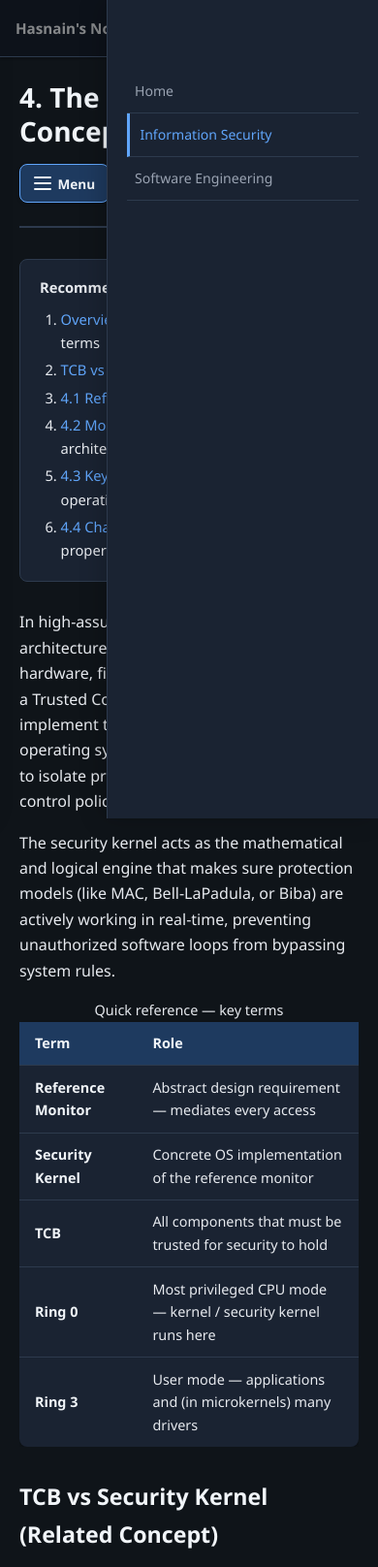
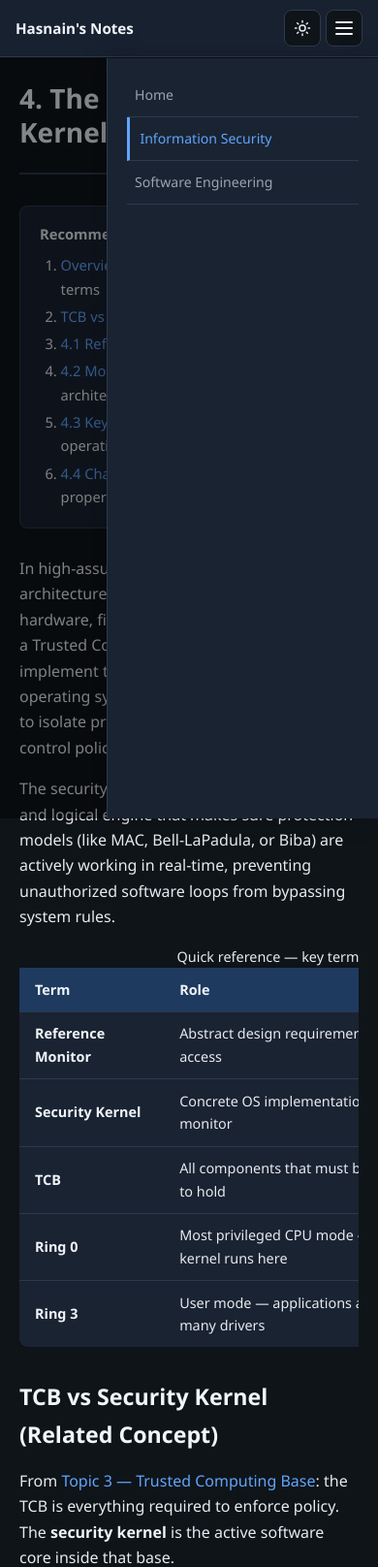
Before and after one commit to Hasnain-Nasir/CS_Notes, a PHP site: page /info-sec/topics/04-security-kernel.html in a window 390 px wide, after a click that opens the changed part. Shown: the top 1616 px of the page at 97% size. Run offline with PHP 8.4, Linux system fonts and the light colour scheme.

Commit message:
Make some improvements after initilization

```diff
--- a/assets/css/notes.css
+++ b/assets/css/notes.css
@@ -23,6 +23,7 @@
   --badge-soon-bg: #eef1f6;
   --badge-soon-text: #64748b;
   --radius: 8px;
+  --global-header-height: 3.5rem;
   --font-sans: "Segoe UI", system-ui, -apple-system, BlinkMacSystemFont, "Helvetica Neue", Arial, sans-serif;
   --font-mono: "Cascadia Code", "Fira Code", Consolas, monospace;
   --max-width: 72ch;
@@ -98,8 +99,9 @@ body {
   max-width: calc(var(--max-width) + 5rem);
 }
 
-/* Header */
+/* Header — index/book pages (stacked title + subtitle) */
 .site-header {
+  display: block;
   margin-bottom: 2rem;
   padding-bottom: 1.5rem;
   border-bottom: 2px solid var(--border);
@@ -110,6 +112,20 @@ body {
   font-size: 1.75rem;
   color: var(--heading);
   line-height: 1.25;
+}
+
+/* Topic pages — title + Sections button on one row */
+.page-wrapper .site-header {
+  display: flex;
+  align-items: flex-start;
+  justify-content: space-between;
+  gap: 1rem;
+}
+
+.page-wrapper .site-header h1 {
+  margin: 0;
+  flex: 1;
+  min-width: 0;
 }
 
 .topic-meta {
@@ -125,9 +141,10 @@ body {
 .header-actions {
   display: flex;
   align-items: center;
-  gap: 1rem;
-  margin-top: 1rem;
-  flex-wrap: wrap;
+  gap: 0.75rem;
+  margin-top: 0;
+  flex-shrink: 0;
+  flex-wrap: nowrap;
 }
 
 /* Theme toggle */
@@ -146,6 +163,40 @@ body {
   transition: background 0.15s, border-color 0.15s;
 }
 
+.theme-toggle--icon {
+  padding: 0.45rem;
+  min-width: 2.35rem;
+  min-height: 2.35rem;
+  justify-content: center;
+}
+
+.theme-toggle-icon {
+  display: inline-flex;
+  align-items: center;
+  justify-content: center;
+  line-height: 0;
+}
+
+.theme-toggle-icon svg {
+  display: block;
+}
+
+.theme-toggle.is-dark .icon-sun {
+  display: block;
+}
+
+.theme-toggle.is-dark .icon-moon {
+  display: none;
+}
+
+.theme-toggle:not(.is-dark) .icon-sun {
+  display: none;
+}
+
+.theme-toggle:not(.is-dark) .icon-moon {
+  display: block;
+}
+
 .theme-toggle:hover {
   background: var(--accent-soft);
   border-color: var(--accent);
@@ -437,7 +488,13 @@ blockquote.def .term {
 /* Tables */
 .table-wrap {
   overflow-x: auto;
+  -webkit-overflow-scrolling: touch;
   margin: 1rem 0 1.5rem;
+  max-width: 100%;
+}
+
+.table-wrap table {
+  min-width: 520px;
 }
 
 table {
@@ -1096,7 +1133,7 @@ body.nav-menu-open {
 
   body.has-toc-nav .header-actions,
   .page-wrapper.has-toc-nav .header-actions {
-    flex-wrap: wrap;
+    flex-wrap: nowrap;
   }
 
   html {
@@ -1152,11 +1189,14 @@ pre.diagram-flow {
   display: flex;
   flex-direction: column;
   min-height: 100vh;
+  padding-top: var(--global-header-height);
 }
 
 .global-header {
-  position: sticky;
+  position: fixed;
   top: 0;
+  left: 0;
+  right: 0;
   z-index: 1100;
   background: color-mix(in srgb, var(--bg-elevated) 94%, transparent);
   backdrop-filter: blur(10px);
@@ -1218,6 +1258,7 @@ pre.diagram-flow {
 .global-header-actions {
   display: flex;
   align-items: center;
+  gap: 0.35rem;
   flex-shrink: 0;
 }
 
@@ -1227,8 +1268,8 @@ pre.diagram-flow {
   justify-content: center;
   gap: 0.4rem;
   min-height: 2.35rem;
+  min-width: 2.35rem;
   padding: 0.4rem 0.75rem;
-  margin-left: auto;
   border: 1px solid var(--border);
   border-radius: var(--radius);
   background: var(--bg);
@@ -1237,12 +1278,20 @@ pre.diagram-flow {
   font-size: 0.82rem;
   font-weight: 600;
   cursor: pointer;
+  flex-shrink: 0;
+}
+
+.site-nav-toggle--icon {
+  padding: 0.45rem;
 }
 
 .site-nav-backdrop {
   display: none;
   position: fixed;
-  inset: 0;
+  left: 0;
+  right: 0;
+  bottom: 0;
+  top: var(--global-header-height);
   z-index: 1099;
   background: rgba(0, 0, 0, 0.45);
   border: none;
@@ -1354,23 +1428,30 @@ body.site-menu-open {
     max-width: 100%;
   }
 
+  .global-header-actions {
+    margin-left: auto;
+  }
+
+  .global-header-inner {
+    gap: 0.5rem;
+  }
+
   .site-nav-toggle {
     display: inline-flex;
   }
 
   .global-nav {
     position: fixed;
-    top: 0;
+    top: var(--global-header-height);
     right: 0;
     z-index: 1101;
     flex-direction: column;
     align-items: stretch;
     gap: 0;
     width: min(88vw, 280px);
-    height: 100vh;
-    height: 100dvh;
+    height: calc(100dvh - var(--global-header-height));
     margin: 0;
-    padding: 4.5rem 1.25rem 1.5rem;
+    padding: 1rem 1.25rem 1.5rem;
     background: var(--bg-elevated);
     border-left: 1px solid var(--border);
     box-shadow: -4px 0 24px rgba(0, 0, 0, 0.2);
@@ -1399,8 +1480,44 @@ body.site-menu-open {
     padding-left: 0.65rem;
   }
 
-  .global-header-actions {
-    order: 3;
+  body.has-toc-nav .sidebar.toc,
+  .page-wrapper.has-toc-nav .sidebar.toc {
+    position: fixed;
+    top: var(--global-header-height);
+    left: 0;
+    z-index: 1095;
+    width: min(88vw, 300px);
+    max-width: 300px;
+    height: calc(100dvh - var(--global-header-height));
+    max-height: calc(100dvh - var(--global-header-height));
+    margin: 0;
+    border-right: 1px solid var(--border);
+    border-bottom: none;
+    transform: translateX(-100%);
+    visibility: hidden;
+    pointer-events: none;
+    transition: transform 0.25s ease, visibility 0.25s ease;
+    box-shadow: 4px 0 24px rgba(0, 0, 0, 0.15);
+    overflow-y: auto;
+    padding-top: 1rem;
+  }
+
+  body.has-toc-nav .sidebar.toc.is-open,
+  .page-wrapper.has-toc-nav .sidebar.toc.is-open {
+    transform: translateX(0);
+    visibility: visible;
+    pointer-events: auto;
+  }
+
+  .nav-backdrop {
+    z-index: 1094;
+    top: var(--global-header-height);
+    height: calc(100dvh - var(--global-header-height));
+  }
+
+  .site-nav-backdrop {
+    top: var(--global-header-height);
+    height: calc(100dvh - var(--global-header-height));
   }
 
   .global-footer-grid {
--- a/assets/js/site-nav.js
+++ b/assets/js/site-nav.js
@@ -53,14 +53,14 @@
 
     var toggle = document.createElement("button");
     toggle.type = "button";
-    toggle.className = "site-nav-toggle";
+    toggle.className = "site-nav-toggle site-nav-toggle--icon";
     toggle.setAttribute("aria-expanded", "false");
     toggle.setAttribute("aria-controls", "global-nav");
     toggle.setAttribute("aria-label", "Open site menu");
     toggle.innerHTML =
       '<span class="nav-toggle-icon" aria-hidden="true">' +
       '<span class="nav-toggle-bar"></span><span class="nav-toggle-bar"></span><span class="nav-toggle-bar"></span>' +
-      '</span><span class="nav-toggle-label">Menu</span>';
+      "</span>";
 
     var nav = document.createElement("nav");
     nav.className = "global-nav";
@@ -80,13 +80,17 @@
 
     var themeBtn = document.createElement("button");
     themeBtn.type = "button";
-    themeBtn.className = "theme-toggle";
+    themeBtn.className = "theme-toggle theme-toggle--icon";
     themeBtn.setAttribute("aria-pressed", "false");
-    themeBtn.innerHTML = '<span class="theme-toggle-label">Dark mode</span>';
+    themeBtn.innerHTML =
+      '<span class="theme-toggle-icon" aria-hidden="true">' +
+      '<svg class="icon-sun" xmlns="http://www.w3.org/2000/svg" width="18" height="18" viewBox="0 0 24 24" fill="none" stroke="currentColor" stroke-width="2" stroke-linecap="round" stroke-linejoin="round"><circle cx="12" cy="12" r="4"/><path d="M12 2v2M12 20v2M4.93 4.93l1.41 1.41M17.66 17.66l1.41 1.41M2 12h2M20 12h2M4.93 19.07l1.41-1.41M17.66 6.34l1.41-1.41"/></svg>' +
+      '<svg class="icon-moon" xmlns="http://www.w3.org/2000/svg" width="18" height="18" viewBox="0 0 24 24" fill="none" stroke="currentColor" stroke-width="2" stroke-linecap="round" stroke-linejoin="round"><path d="M21 12.79A9 9 0 1 1 11.21 3 7 7 0 0 0 21 12.79z"/></svg>' +
+      "</span>";
 
     actions.appendChild(themeBtn);
+    actions.appendChild(toggle);
     inner.appendChild(brand);
-    inner.appendChild(toggle);
     inner.appendChild(nav);
     inner.appendChild(actions);
     header.appendChild(inner);
@@ -107,88 +111,25 @@
     footer.setAttribute("role", "contentinfo");
 
     var inner = document.createElement("div");
-    inner.className = "global-footer-inner";
-
-    var grid = document.createElement("div");
-    grid.className = "global-footer-grid";
-
-    var colBooks = document.createElement("div");
-    colBooks.className = "global-footer-col";
-    colBooks.innerHTML = "<h3>Books</h3>";
-    var booksList = document.createElement("ul");
-    BOOKS.forEach(function (book) {
-      if (book.id === "home") return;
-      var li = document.createElement("li");
-      var a = document.createElement("a");
-      a.href = prefix + book.path;
-      a.textContent = book.label;
-      li.appendChild(a);
-      booksList.appendChild(li);
-    });
-    colBooks.appendChild(booksList);
-
-    var colInfo = document.createElement("div");
-    colInfo.className = "global-footer-col";
-    colInfo.innerHTML = "<h3>Information Security</h3>";
-    var infoList = document.createElement("ul");
-    var topicBase = prefix + infoSecTopicPrefix(depth);
-    FOOTER_INFOSEC.forEach(function (item) {
-      var li = document.createElement("li");
-      var a = document.createElement("a");
-      a.href = topicBase + item.file;
-      a.textContent = item.label;
-      li.appendChild(a);
-      infoList.appendChild(li);
-    });
-    colInfo.appendChild(infoList);
-
-    var colSe = document.createElement("div");
-    colSe.className = "global-footer-col";
-    colSe.innerHTML = "<h3>Software Engineering</h3>";
-    var seList = document.createElement("ul");
-    FOOTER_SE.forEach(function (item) {
-      var li = document.createElement("li");
-      if (item.bookIndex) {
-        var a = document.createElement("a");
-        a.href = prefix + "software-engineering/index.html";
-        a.textContent = item.label;
-        li.appendChild(a);
-      } else {
-        var span = document.createElement("span");
-        span.className = "footer-soon";
-        span.textContent = item.label;
-        li.appendChild(span);
-      }
-      seList.appendChild(li);
-    });
-    colSe.appendChild(seList);
-
-    grid.appendChild(colBooks);
-    grid.appendChild(colInfo);
-    grid.appendChild(colSe);
+    inner.className = "global-footer-inner global-footer-minimal";
 
     var bottom = document.createElement("div");
     bottom.className = "global-footer-bottom";
     bottom.innerHTML =
       '<p>&copy; ' +
       new Date().getFullYear() +
-      " Hasnain Nasir. All rights reserved.</p>" +
-      '<nav class="global-footer-nav" aria-label="Footer">' +
-      '<a href="' +
-      prefix +
-      'index.html">Home</a>' +
-      '<a href="' +
-      prefix +
-      'info-sec/index.html">Information Security</a>' +
-      '<a href="' +
-      prefix +
-      'software-engineering/index.html">Software Engineering</a>' +
-      "</nav>";
+      " Hasnain Nasir. All rights reserved.</p>";
 
-    inner.appendChild(grid);
     inner.appendChild(bottom);
     footer.appendChild(inner);
     return footer;
+  }
+
+  function syncGlobalHeaderHeight() {
+    var header = document.querySelector(".global-header");
+    if (!header) return;
+    var h = Math.ceil(header.getBoundingClientRect().height);
+    document.documentElement.style.setProperty("--global-header-height", h + "px");
   }
 
   function initSiteNav() {
@@ -250,6 +191,10 @@
       var active = nav.querySelector('a[href="' + bookPath + '"]');
       if (active) active.setAttribute("aria-current", "page");
     }
+
+    syncGlobalHeaderHeight();
+    window.addEventListener("resize", syncGlobalHeaderHeight);
+    document.dispatchEvent(new CustomEvent("site-nav-ready"));
   }
 
   if (document.readyState === "loading") {
--- a/assets/js/theme.js
+++ b/assets/js/theme.js
@@ -23,10 +23,7 @@
     const isDark = theme === "dark";
     btn.setAttribute("aria-pressed", isDark ? "true" : "false");
     btn.setAttribute("aria-label", isDark ? "Switch to light mode" : "Switch to dark mode");
-    const label = btn.querySelector(".theme-toggle-label");
-    if (label) {
-      label.textContent = isDark ? "Light mode" : "Dark mode";
-    }
+    btn.classList.toggle("is-dark", isDark);
   }
 
   function toggleTheme() {
@@ -36,7 +33,15 @@
     applyTheme(next);
   }
 
-  applyTheme(getPreferredTheme());
+  function wrapTables() {
+    document.querySelectorAll(".main-content table").forEach(function (table) {
+      if (table.parentElement && table.parentElement.classList.contains("table-wrap")) return;
+      const wrap = document.createElement("div");
+      wrap.className = "table-wrap";
+      table.parentNode.insertBefore(wrap, table);
+      wrap.appendChild(table);
+    });
+  }
 
   function initMobileNav() {
     const wrapper = document.querySelector(".page-wrapper");
@@ -54,17 +59,21 @@
       toggle.className = "nav-toggle";
       toggle.setAttribute("aria-expanded", "false");
       toggle.setAttribute("aria-controls", sidebar.id);
-      toggle.setAttribute("aria-label", "Open page navigation");
+      toggle.setAttribute("aria-label", "Open sections on this page");
       toggle.innerHTML =
         '<span class="nav-toggle-icon" aria-hidden="true">' +
         '<span class="nav-toggle-bar"></span><span class="nav-toggle-bar"></span><span class="nav-toggle-bar"></span>' +
-        '</span><span class="nav-toggle-label">Menu</span>';
+        '</span><span class="nav-toggle-label">Sections</span>';
       const headerActions = document.querySelector(".header-actions");
       if (headerActions) {
         headerActions.insertBefore(toggle, headerActions.firstChild);
       } else {
         document.body.appendChild(toggle);
       }
+    } else {
+      toggle.setAttribute("aria-label", "Open sections on this page");
+      const label = toggle.querySelector(".nav-toggle-label");
+      if (label) label.textContent = "Sections";
     }
 
     let backdrop = document.querySelector(".nav-backdrop");
@@ -72,7 +81,7 @@
       backdrop = document.createElement("button");
       backdrop.type = "button";
       backdrop.className = "nav-backdrop";
-      backdrop.setAttribute("aria-label", "Close navigation");
+      backdrop.setAttribute("aria-label", "Close sections menu");
       backdrop.hidden = true;
       document.body.appendChild(backdrop);
     }
@@ -83,7 +92,7 @@
       backdrop.hidden = !open;
       document.body.classList.toggle("nav-menu-open", open);
       toggle.setAttribute("aria-expanded", open ? "true" : "false");
-      toggle.setAttribute("aria-label", open ? "Close page navigation" : "Open page navigation");
+      toggle.setAttribute("aria-label", open ? "Close sections menu" : "Open sections on this page");
     }
 
     function closeNav() {
@@ -109,11 +118,12 @@
     });
   }
 
-  document.addEventListener("DOMContentLoaded", function () {
+  function initPageEnhancements() {
     updateToggleLabel(getPreferredTheme());
     const btn = document.querySelector(".global-header .theme-toggle") || document.querySelector(".theme-toggle");
     if (btn) btn.addEventListener("click", toggleTheme);
 
+    wrapTables();
     initMobileNav();
 
     const tocLinks = document.querySelectorAll(".toc nav a[href^='#']");
@@ -146,5 +156,23 @@
         observer.observe(s.el);
       });
     }
-  });
+  }
+
+  applyTheme(getPreferredTheme());
+
+  if (document.readyState === "loading") {
+    document.addEventListener("DOMContentLoaded", function () {
+      if (document.querySelector(".global-header .theme-toggle")) {
+        initPageEnhancements();
+      } else {
+        document.addEventListener("site-nav-ready", initPageEnhancements, { once: true });
+      }
+    });
+  } else {
+    if (document.querySelector(".global-header .theme-toggle")) {
+      initPageEnhancements();
+    } else {
+      document.addEventListener("site-nav-ready", initPageEnhancements, { once: true });
+    }
+  }
 })();
--- a/index.html
+++ b/index.html
@@ -24,7 +24,7 @@
     <header class="site-header">
       <h1>Notes by Hasnain Nasir</h1>
       <p class="topic-meta">Select a book to open its topics, syllabus, and detailed lecture notes.</p>
-</header>
+    </header>
 
     <h2>Available Books</h2>
     <div class="book-cards">
--- a/software-engineering/topics/01-introduction-and-fundamentals.html
+++ b/software-engineering/topics/01-introduction-and-fundamentals.html
@@ -53,7 +53,7 @@
               <span class="nav-toggle-bar"></span>
               <span class="nav-toggle-bar"></span>
             </span>
-            <span class="nav-toggle-label">Menu</span>
+            <span class="nav-toggle-label">Sections</span>
           </button>
         </div>
       </header>
```
Also changed, not shown: other parts of assets/css/notes.css (+35 -25 lines).
